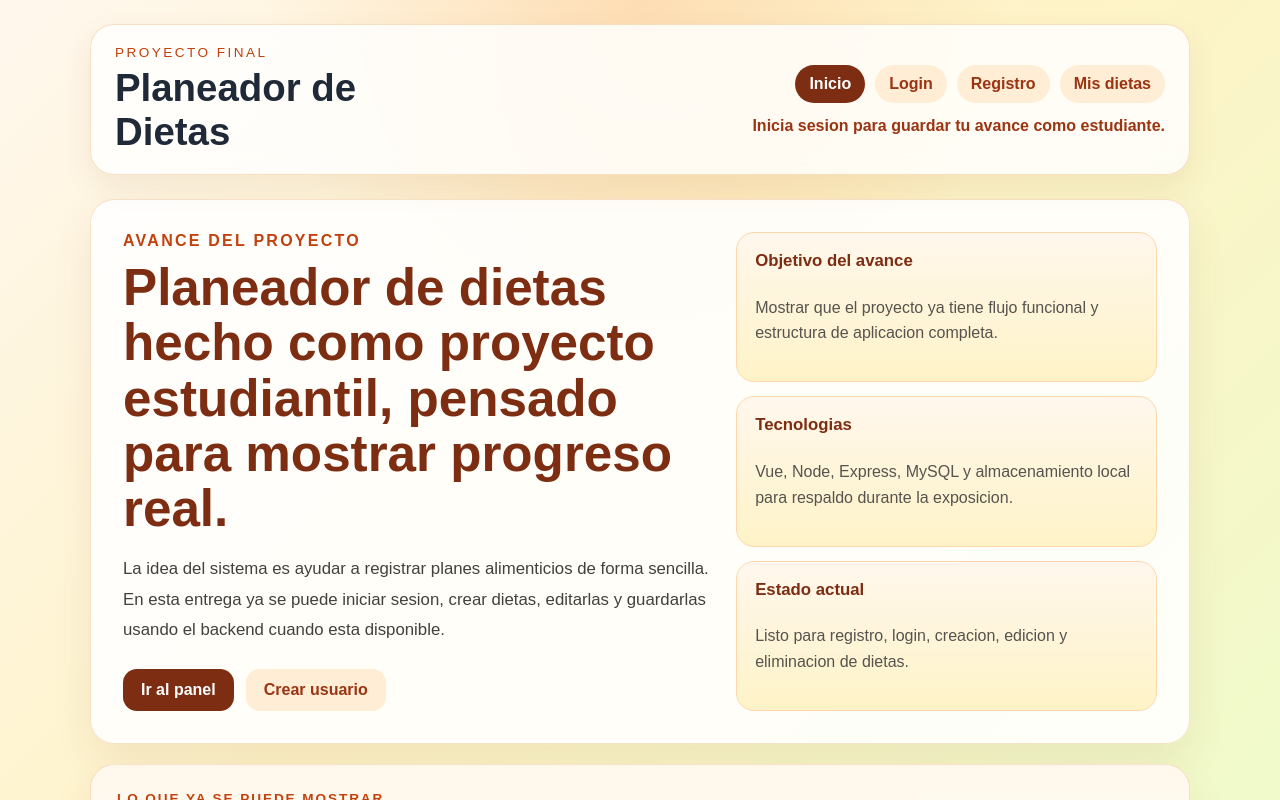
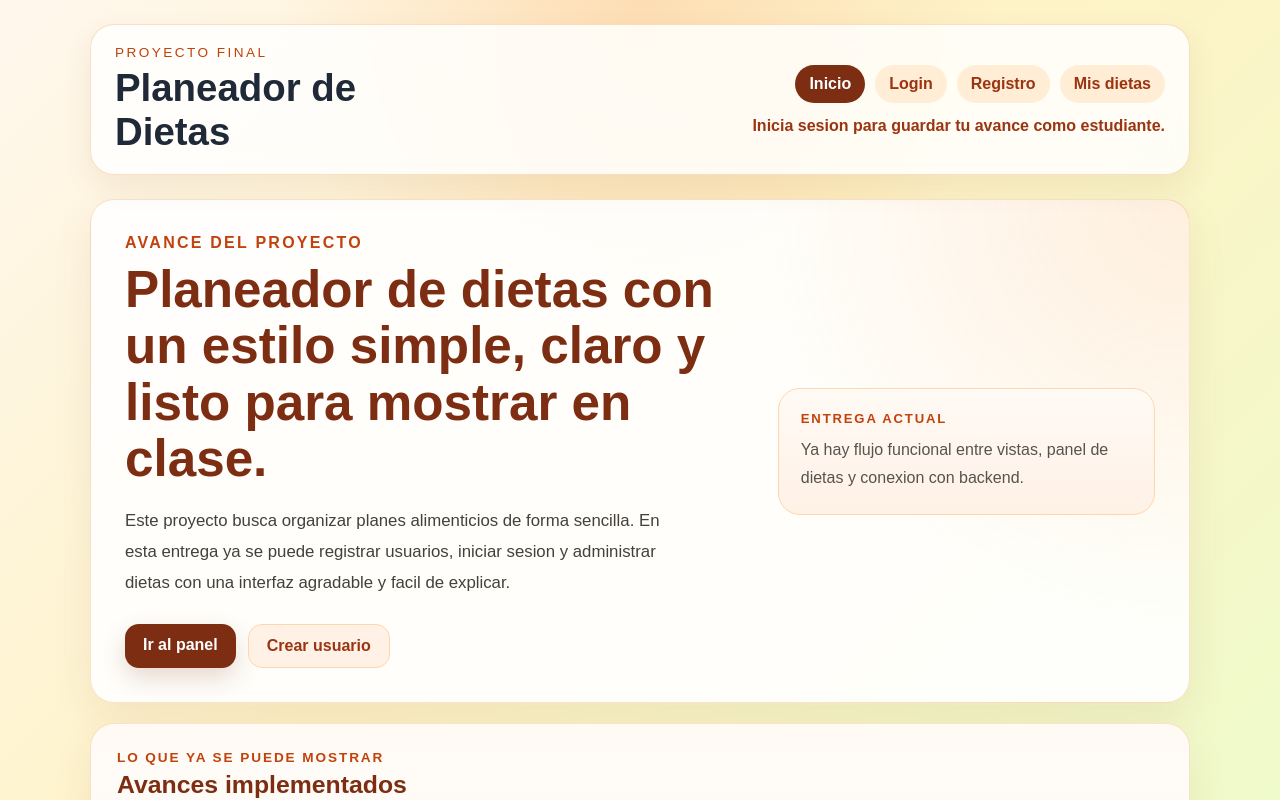
Before and after one commit to maoescobar0911-star/Proyecto_Final, a Vue app in the folder frontend-vue/: page / in a window 1280 px wide. Shown: the top 800 px of the page. Built offline with nearby package versions, Linux system fonts and the light colour scheme; the HTML template or start-up script is replaced by a standard one.

Commit message:
ajustes visuales de la portada del proyecto

```diff
--- a/frontend-vue/src/views/HomeView.vue
+++ b/frontend-vue/src/views/HomeView.vue
@@ -1,5 +1,5 @@
 <script setup>
-const integrantes = [
+const avances = [
   'Registro e inicio de sesion',
   'CRUD de dietas',
   'Conexion con backend y MySQL',
@@ -12,11 +12,11 @@ const integrantes = [
     <section class="hero panel">
       <div class="hero-copy">
         <p class="tag">Avance del proyecto</p>
-        <h2>Planeador de dietas hecho como proyecto estudiantil, pensado para mostrar progreso real.</h2>
+        <h2>Planeador de dietas con un estilo simple, claro y listo para mostrar en clase.</h2>
         <p class="lead">
-          La idea del sistema es ayudar a registrar planes alimenticios de forma sencilla.
-          En esta entrega ya se puede iniciar sesion, crear dietas, editarlas y guardarlas
-          usando el backend cuando esta disponible.
+          Este proyecto busca organizar planes alimenticios de forma sencilla. En esta
+          entrega ya se puede registrar usuarios, iniciar sesion y administrar dietas
+          con una interfaz agradable y facil de explicar.
         </p>
 
         <div class="actions">
@@ -25,18 +25,12 @@ const integrantes = [
         </div>
       </div>
 
-      <div class="summary">
-        <div class="summary-card">
-          <strong>Objetivo del avance</strong>
-          <span>Mostrar que el proyecto ya tiene flujo funcional y estructura de aplicacion completa.</span>
-        </div>
-        <div class="summary-card">
-          <strong>Tecnologias</strong>
-          <span>Vue, Node, Express, MySQL y almacenamiento local para respaldo durante la exposicion.</span>
-        </div>
-        <div class="summary-card">
-          <strong>Estado actual</strong>
-          <span>Listo para registro, login, creacion, edicion y eliminacion de dietas.</span>
+      <div class="hero-note">
+        <div class="note-card">
+          <p class="note-label">Entrega actual</p>
+          <p class="note-text">
+            Ya hay flujo funcional entre vistas, panel de dietas y conexion con backend.
+          </p>
         </div>
       </div>
     </section>
@@ -48,14 +42,14 @@ const integrantes = [
       </div>
 
       <div class="checklist">
-        <div v-for="item in integrantes" :key="item" class="check-item">
+        <div v-for="item in avances" :key="item" class="check-item">
           <span class="dot"></span>
           <span>{{ item }}</span>
         </div>
       </div>
 
       <p class="teacher-note">
-        Esta version esta pensada para presentar avance funcional, no solo maquetas de interfaz.
+        Esta version esta pensada para presentar avance funcional, no solo una maqueta.
       </p>
     </section>
   </section>
@@ -69,9 +63,12 @@ const integrantes = [
 
 .hero {
   display: grid;
-  grid-template-columns: 1.4fr 1fr;
+  grid-template-columns: 1.5fr 0.9fr;
   gap: 24px;
-  padding: 32px;
+  padding: 34px;
+  background:
+    radial-gradient(circle at right top, rgba(251, 146, 60, 0.15), transparent 35%),
+    rgba(255, 255, 255, 0.9);
 }
 
 .tag {
@@ -84,15 +81,16 @@ const integrantes = [
 
 h2 {
   margin: 0;
-  font-size: clamp(2rem, 4vw, 3.4rem);
-  line-height: 1.08;
+  font-size: clamp(2rem, 4vw, 3.25rem);
+  line-height: 1.1;
   color: #7c2d12;
 }
 
 .lead {
   margin: 18px 0 0;
+  max-width: 58ch;
   font-size: 1.05rem;
-  line-height: 1.8;
+  line-height: 1.85;
   color: #44403c;
 }
 
@@ -100,7 +98,7 @@ h2 {
   display: flex;
   flex-wrap: wrap;
   gap: 12px;
-  margin-top: 24px;
+  margin-top: 26px;
 }
 
 .primary,
@@ -108,52 +106,65 @@ h2 {
   padding: 12px 18px;
   border-radius: 14px;
   font-weight: 700;
+  transition: transform 0.18s ease, box-shadow 0.18s ease;
+}
+
+.primary:hover,
+.secondary:hover {
+  transform: translateY(-1px);
 }
 
 .primary {
   background: #7c2d12;
   color: white;
+  box-shadow: 0 10px 24px rgba(124, 45, 18, 0.18);
 }
 
 .secondary {
-  background: #ffedd5;
+  background: #fff1e6;
   color: #9a3412;
-}
-
-.summary {
-  display: grid;
-  gap: 14px;
-}
-
-.summary-card {
-  display: grid;
-  gap: 6px;
-  padding: 18px;
-  border-radius: 18px;
-  background: linear-gradient(180deg, #fff7ed 0%, #fef3c7 100%);
   border: 1px solid #fed7aa;
 }
 
-.summary-card strong {
-  color: #7c2d12;
-  font-size: 1.05rem;
+.hero-note {
+  display: flex;
+  align-items: center;
 }
 
-.summary-card span {
+.note-card {
+  width: 100%;
+  padding: 22px;
+  border-radius: 22px;
+  background: linear-gradient(180deg, #fffaf5 0%, #fff1e6 100%);
+  border: 1px solid #fed7aa;
+  box-shadow: inset 0 1px 0 rgba(255, 255, 255, 0.6);
+}
+
+.note-label {
+  margin: 0 0 10px;
+  color: #c2410c;
+  font-size: 0.82rem;
+  font-weight: 700;
+  text-transform: uppercase;
+  letter-spacing: 0.14em;
+}
+
+.note-text {
+  margin: 0;
   color: #57534e;
-  line-height: 1.6;
+  line-height: 1.75;
 }
 
 .board {
   padding: 26px;
   background:
-    linear-gradient(180deg, rgba(255, 247, 237, 0.95), rgba(255, 255, 255, 0.96)),
+    linear-gradient(180deg, rgba(255, 250, 245, 0.98), rgba(255, 255, 255, 0.96)),
     repeating-linear-gradient(
       0deg,
       transparent,
       transparent 31px,
-      rgba(217, 119, 6, 0.08) 31px,
-      rgba(217, 119, 6, 0.08) 32px
+      rgba(217, 119, 6, 0.06) 31px,
+      rgba(217, 119, 6, 0.06) 32px
     );
 }
 
@@ -169,7 +180,7 @@ h2 {
 h3 {
   margin: 0;
   color: #7c2d12;
-  font-size: 1.6rem;
+  font-size: 1.55rem;
 }
 
 .checklist {
```
